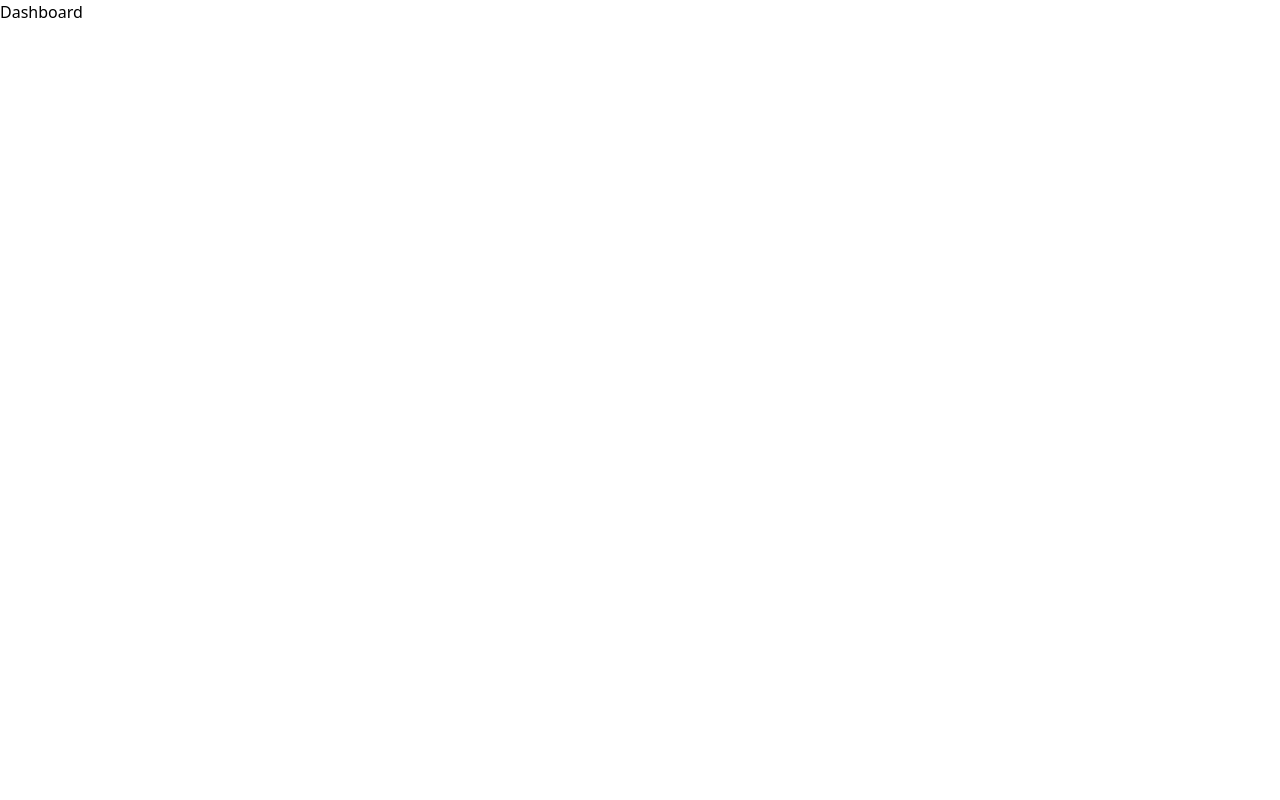
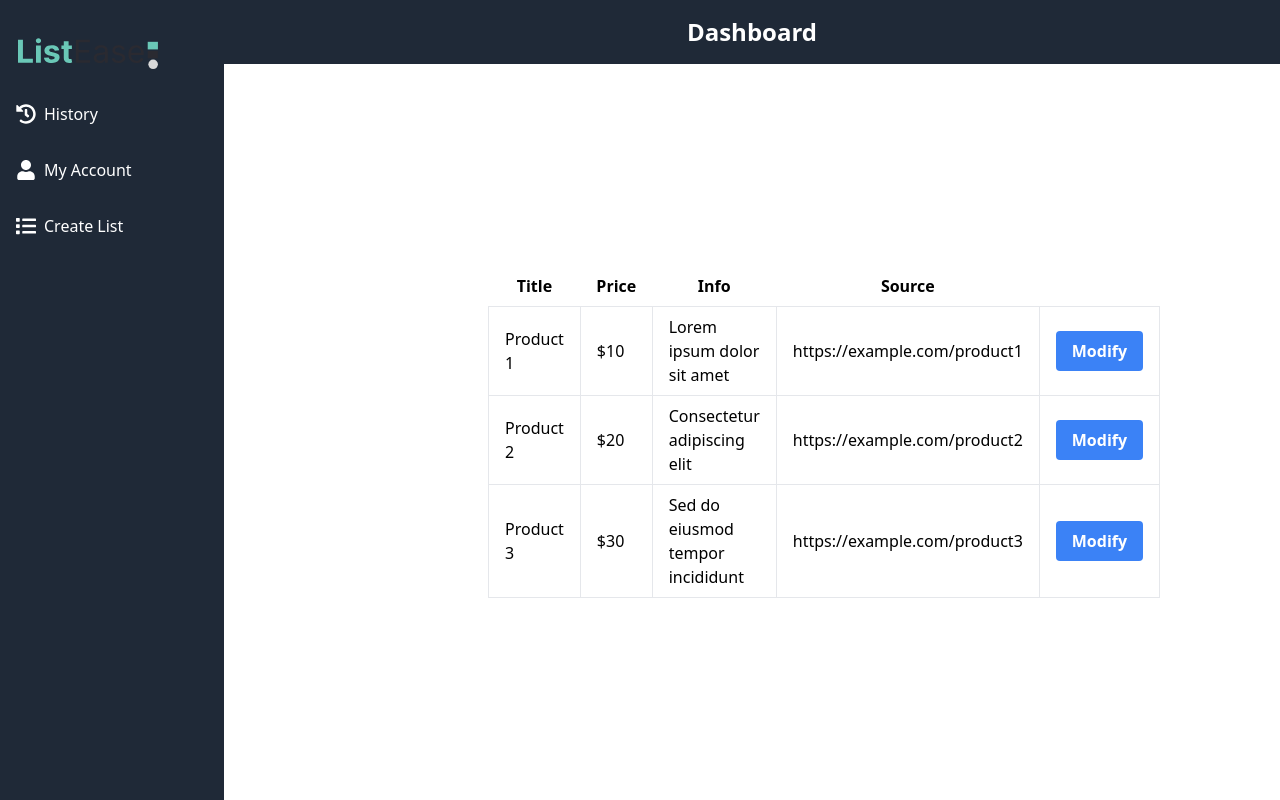
Before and after one commit to ayaneey/ListEase, a Next.js app in the folder client/: page /Dashboard in a window 1280 px wide. Built offline with nearby package versions, Linux system fonts and the light colour scheme.

Commit message:
set up the dashboard

```diff
--- a/client/package.json
+++ b/client/package.json
@@ -22,6 +22,7 @@
     "next": "13.2.4",
     "react": "18.2.0",
     "react-dom": "18.2.0",
+    "react-icons": "^4.8.0",
     "typescript": "5.0.2"
   },
   "devDependencies": {
--- a/client/src/components/Dashboard.tsx
+++ b/client/src/components/Dashboard.tsx
@@ -1,7 +1,74 @@
 import React from "react";
+import Sidebar from "./Sidebar";
 
 function Dashboard() {
-	return <div>Dashboard</div>;
+	return (
+		<div className="flex flex-col h-screen">
+			<div className="flex-none h-16 bg-gray-800 text-white flex items-center justify-center text-2xl font-bold">
+				Dashboard
+			</div>
+			<div className="flex-1 flex justify-center items-center">
+				<div className="w-full md:w-2/3 lg:w-1/2">
+					<table className="w-full table-auto">
+						<thead>
+							<tr>
+								<th className="px-4 py-2">Title</th>
+								<th className="px-4 py-2">Price</th>
+								<th className="px-4 py-2">Info</th>
+								<th className="px-4 py-2">Source</th>
+								<th className="px-4 py-2"></th>
+							</tr>
+						</thead>
+						<tbody>
+							<tr>
+								<td className="border px-4 py-2">Product 1</td>
+								<td className="border px-4 py-2">$10</td>
+								<td className="border px-4 py-2">Lorem ipsum dolor sit amet</td>
+								<td className="border px-4 py-2">
+									https://example.com/product1
+								</td>
+								<td className="border px-4 py-2">
+									<button className="bg-blue-500 hover:bg-blue-700 text-white font-bold py-2 px-4 rounded">
+										Modify
+									</button>
+								</td>
+							</tr>
+							<tr>
+								<td className="border px-4 py-2">Product 2</td>
+								<td className="border px-4 py-2">$20</td>
+								<td className="border px-4 py-2">
+									Consectetur adipiscing elit
+								</td>
+								<td className="border px-4 py-2">
+									https://example.com/product2
+								</td>
+								<td className="border px-4 py-2">
+									<button className="bg-blue-500 hover:bg-blue-700 text-white font-bold py-2 px-4 rounded">
+										Modify
+									</button>
+								</td>
+							</tr>
+							<tr>
+								<td className="border px-4 py-2">Product 3</td>
+								<td className="border px-4 py-2">$30</td>
+								<td className="border px-4 py-2">
+									Sed do eiusmod tempor incididunt
+								</td>
+								<td className="border px-4 py-2">
+									https://example.com/product3
+								</td>
+								<td className="border px-4 py-2">
+									<button className="bg-blue-500 hover:bg-blue-700 text-white font-bold py-2 px-4 rounded">
+										Modify
+									</button>
+								</td>
+							</tr>
+						</tbody>
+					</table>
+				</div>
+			</div>
+		</div>
+	);
 }
 
 export default Dashboard;
--- a/client/src/components/Sidebar.tsx
+++ b/client/src/components/Sidebar.tsx
@@ -1,32 +1,27 @@
 import React from "react";
+import Link from "next/link";
+import { FaHistory, FaUser, FaList } from "react-icons/fa";
 
 function Sidebar() {
 	return (
-		<div>
-			return (
-			<div className="h-screen bg-gray-200">
-				<div className="p-6">
-					<h2 className="text-lg font-medium">Dashboard</h2>
-					<ul className="mt-4">
-						<li className="mb-4">
-							<a href="#" className="text-gray-600 hover:text-gray-800">
-								Home
-							</a>
-						</li>
-						<li className="mb-4">
-							<a href="#" className="text-gray-600 hover:text-gray-800">
-								About
-							</a>
-						</li>
-						<li className="mb-4">
-							<a href="#" className="text-gray-600 hover:text-gray-800">
-								Contact
-							</a>
-						</li>
-					</ul>
+		<div className="flex flex-col h-screen w-56 px-4 py-8 bg-gray-800 text-white">
+			<Link href="/dashboard">
+				<div className="text-2xl font-bold mb-8 cursor-pointer">
+					<img src="../Logo.svg" />
 				</div>
+			</Link>
+			<div className="flex items-center mb-8">
+				<FaHistory className="text-xl mr-2" />
+				<span className="mr-2">History</span>
 			</div>
-			);
+			<div className="flex items-center mb-8">
+				<FaUser className="text-xl mr-2" />
+				<span className="mr-2">My Account</span>
+			</div>
+			<div className="flex items-center mb-8">
+				<FaList className="text-xl mr-2" />
+				<span className="mr-2">Create List</span>
+			</div>
 		</div>
 	);
 }
--- a/client/src/pages/Dashboard.tsx
+++ b/client/src/pages/Dashboard.tsx
@@ -1,7 +1,8 @@
 import React from "react";
+import DashboardPage from "../pages/DashboardPage";
 
 function Dashboard() {
-	return <div>Dashboard</div>;
+	return <DashboardPage />;
 }
 
 export default Dashboard;
--- a/client/src/pages/DashboardPage.tsx
+++ b/client/src/pages/DashboardPage.tsx
@@ -1,11 +1,14 @@
 import React from "react";
 import Sidebar from "../components/Sidebar";
+import Dashboard from "../components/Dashboard";
 
 function DashboardPage() {
 	return (
 		<div className="flex h-screen">
 			<Sidebar />
-			<div className="flex-1 bg-white">{<h1>Hello world</h1>}</div>
+			<div className="flex-1 bg-white">
+				<Dashboard />
+			</div>
 		</div>
 	);
 }
--- a/package.json
+++ b/package.json
@@ -1,5 +1,6 @@
 {
   "dependencies": {
-    "@next/font": "^13.2.4"
+    "@next/font": "^13.2.4",
+    "react-icons": "^4.8.0"
   }
 }
```
Also changed, not shown: 2 other files (tests, documents, lock files or other folders).
